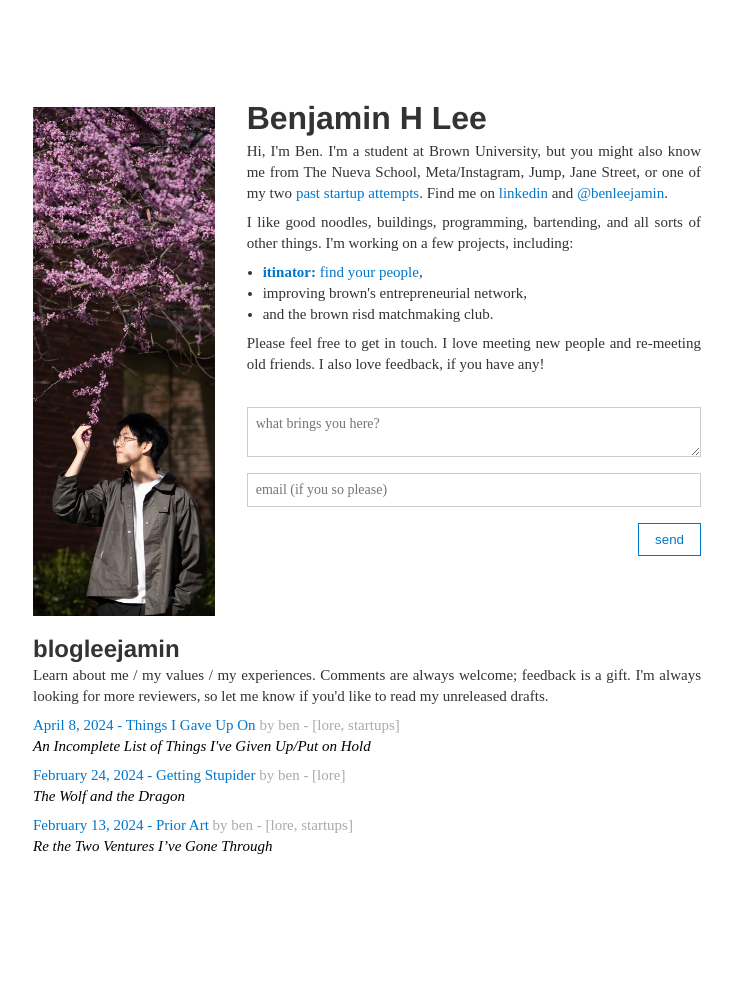
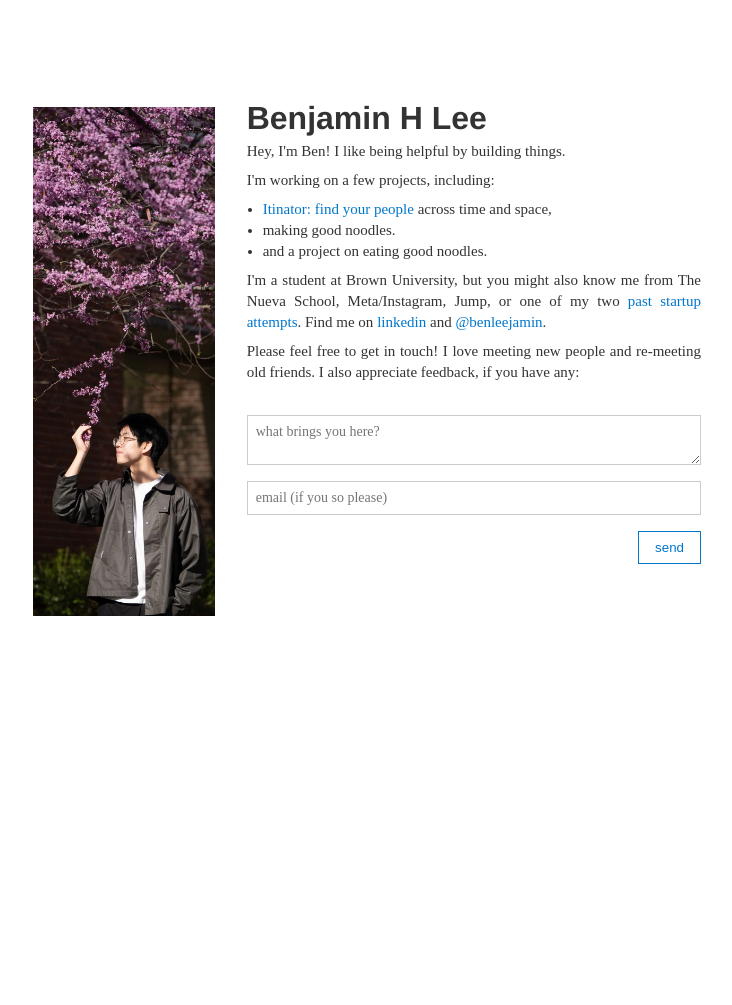
Before and after one commit to BenjaminHLee/BenjaminHLee.github.io, a Jekyll site: the page built from index.html, in a window 1280 px wide. Shown: the whole page, without its empty margins (273-1005 px from the left). Built offline with Jekyll 4.4.1, drawn with Linux system fonts in a browser that asks for light colours; after the commit the page ends 900 px from its top, so only the background shows below that.

Commit message:
Hide blog from main, edit copy

```diff
--- a/index.html
+++ b/index.html
@@ -33,8 +33,19 @@ title: benleejamin
         <img src="topimage.webp" alt="ben under a tree" class="top-image">
         <h1>Benjamin H Lee</h1>
         <p>
-          Hi, I'm Ben. I'm a student at Brown University, but you might also know me
-          from The Nueva School, Meta/Instagram, Jump, Jane Street, or one of my
+          Hey, I'm Ben! I like being helpful by building things.
+        </p>
+        <p>
+          I'm working on a few projects, including:
+          <ul>
+            <li><a href="https://www.itinator.com">Itinator: find your people</a> across time and space,</li>
+            <li>making good noodles.</li>
+            <li>and a project on eating good noodles.</li>
+          </ul>
+        </p>
+        <p>
+          I'm a student at Brown University, but you might also know me
+          from The Nueva School, Meta/Instagram, Jump, or one of my
           two
           <a href="{% post_url 2024-02-13-prior-art %}">past startup attempts</a>.
           Find me on
@@ -43,15 +54,8 @@ title: benleejamin
           <a href="https://www.instagram.com/benleejamin/">@benleejamin</a>.
         </p>
         <p>
-          I like good noodles, buildings, programming, bartending, and all sorts of other
-          things. I'm working on a few projects, including:
-        <ul>
-          <li><a href="https://www.itinator.com"><b>itinator:</b> find your people</a>,</li>
-          <li>improving brown's entrepreneurial network,</li>
-          <li>and the brown risd matchmaking club.</li>
-        </ul>
-          Please feel free to get in touch. I love meeting new people and
-          re-meeting old friends. I also love feedback, if you have any!
+          Please feel free to get in touch! I love meeting new people and
+          re-meeting old friends. I also appreciate feedback, if you have any:
         </p>
         <form action="https://formspree.io/f/mwkjdqqz" method="POST">
           <label>
@@ -64,7 +68,7 @@ title: benleejamin
         </form>
       </div>
     </div>
-    {% include post-list.html %}
+    <!-- {% include post-list.html %} -->
   </main>
 </body>
 </html>
```
